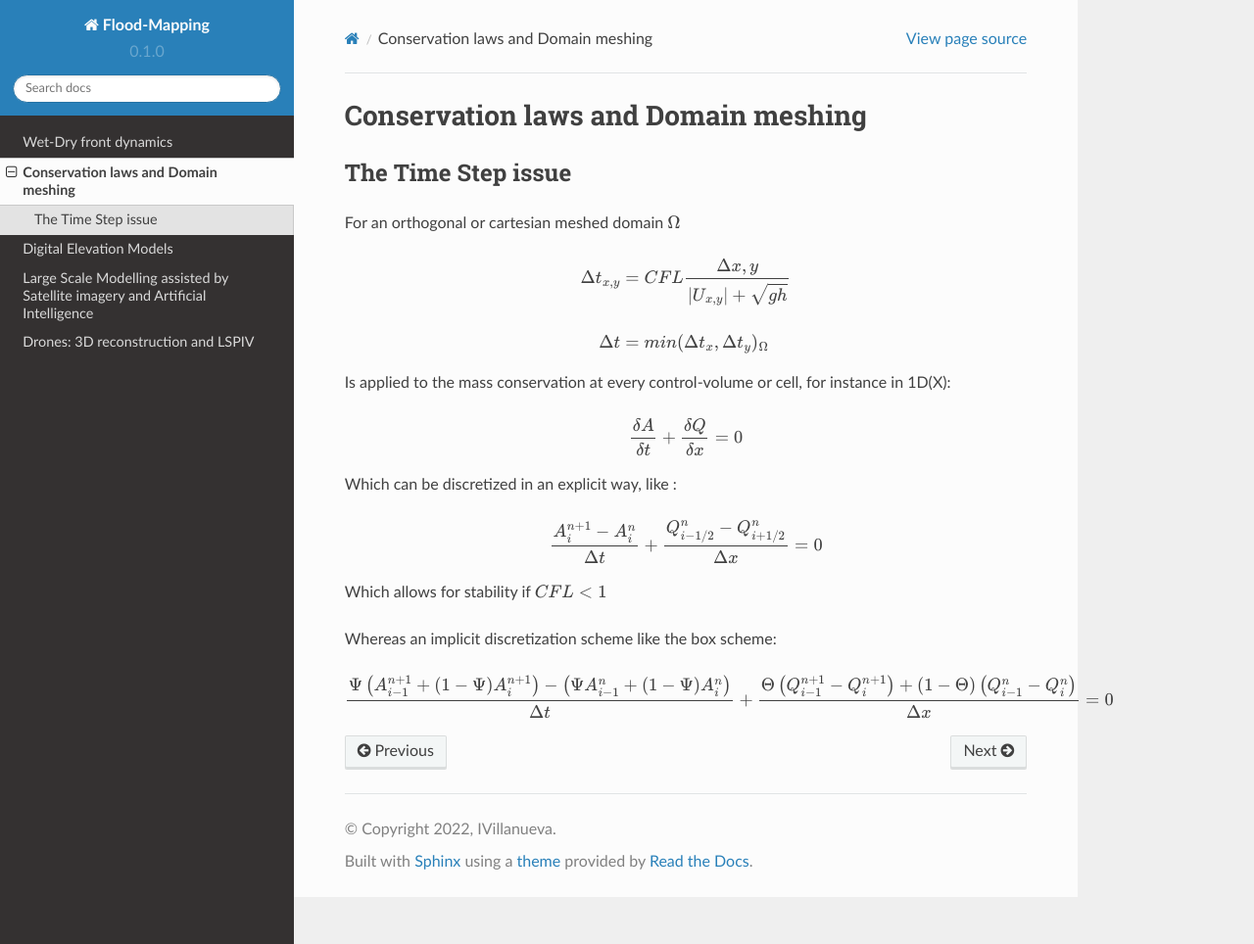
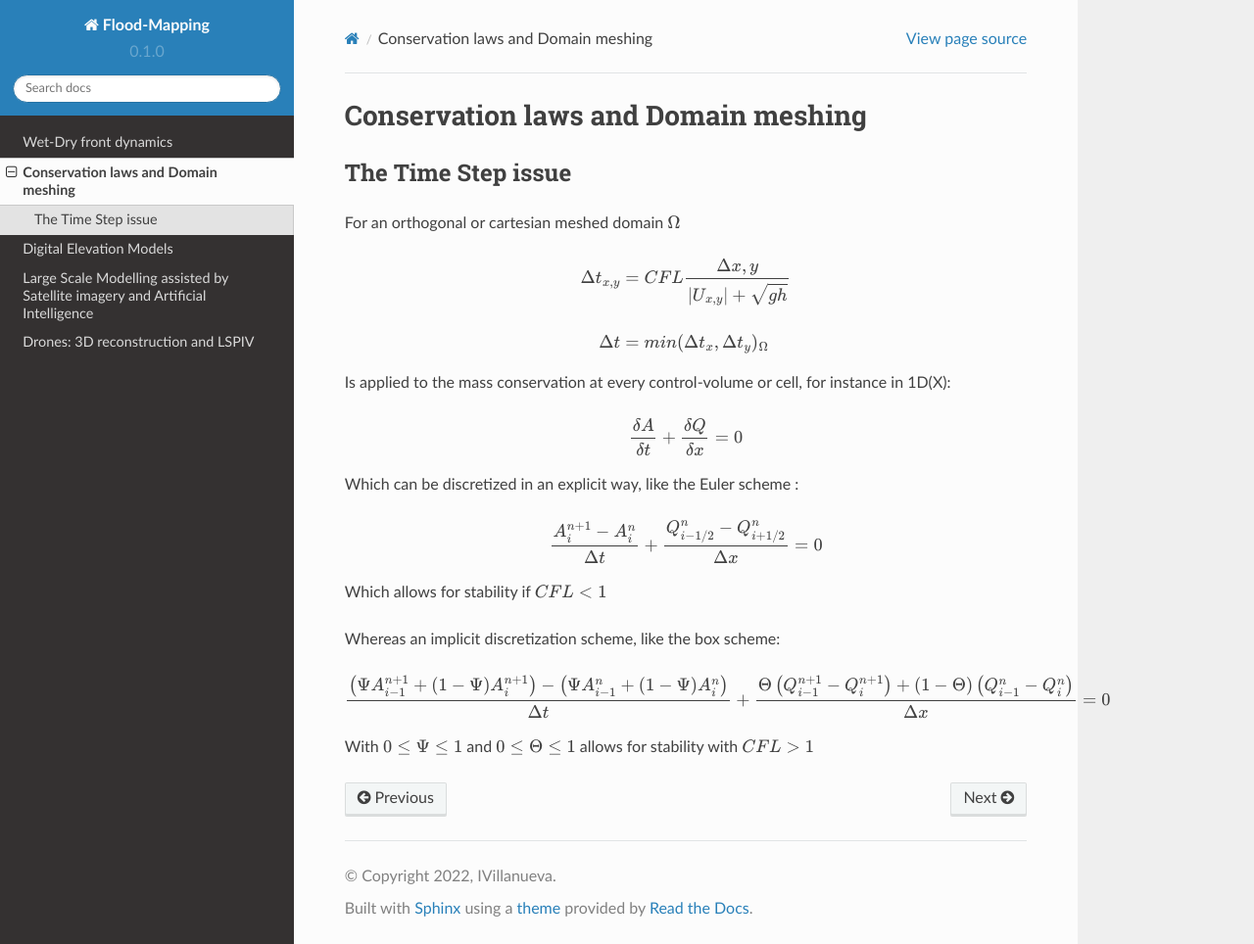
Before and after one commit to ivillamadrid/FloodMapping, a Sphinx documentation site: the page built from docs/source/claws.rst, in a window 1280 px wide and 964 px high. Shown: the whole window at 98% size. Built offline with Sphinx 7.4.7 and the Read the Docs theme 2.0.0, drawn with Linux system fonts in a browser that asks for light colours.

Commit message:
Update claws.rst

```diff
--- a/docs/source/claws.rst
+++ b/docs/source/claws.rst
@@ -19,7 +19,7 @@
 
   \frac{\delta A} {\delta t} + \frac{\delta Q} {\delta x}=0
 
-Which can be discretized in an explicit way, like :
+Which can be discretized in an explicit way, like the Euler scheme :
 
 .. math::
 
@@ -27,8 +27,10 @@
 
 Which allows for stability if :math:`CFL \lt 1`
 
-Whereas an implicit discretization scheme like the box scheme:
+Whereas an implicit discretization scheme, like the box scheme:
 
 .. math::
 
-  \frac{ \Psi \left( A^{n+1}_{i-1} + (1-\Psi) A^{n+1}_i \right)- \left( \Psi A^{n}_{i-1} + (1-\Psi) A^{n}_i \right)} {\Delta t} + \frac{\Theta \left(Q^{n+1}_{i-1}-Q^{n+1}_{i}\right)+(1-\Theta)\left( Q^{n}_{i-1}-Q^{n}_{i}\right)} {\Delta x}=0
+  \frac{ \left( \Psi A^{n+1}_{i-1} + (1-\Psi) A^{n+1}_i \right)- \left( \Psi A^{n}_{i-1} + (1-\Psi) A^{n}_i \right)} {\Delta t} + \frac{\Theta \left(Q^{n+1}_{i-1}-Q^{n+1}_{i}\right)+(1-\Theta)\left( Q^{n}_{i-1}-Q^{n}_{i}\right)} {\Delta x}=0
+
+With  :math:`0 \le \Psi \le 1` and :math:`0 \le \Theta \le 1` allows for stability with :math:`CFL \gt 1`
```
